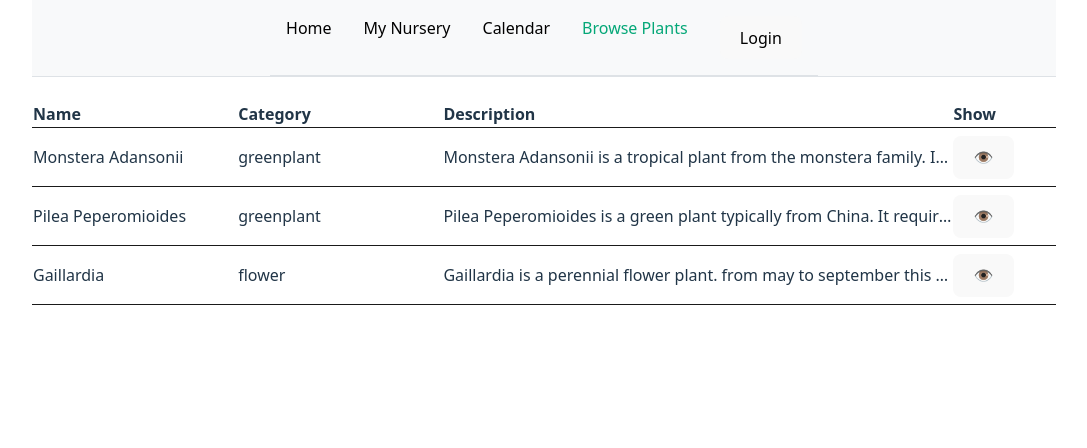
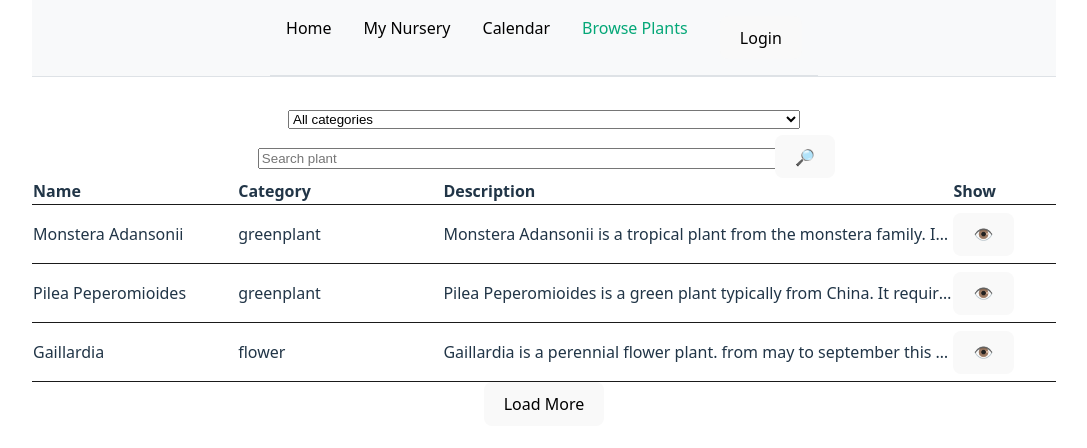
Before and after one commit to Federico-Alessi/web_app, a React (Vite) app in the folder smart_plant_panel/: page /browse in a window 1280 px wide. Shown: the top 448 px of the page, without its empty margins (96-1183 px from the left). Built offline with nearby package versions, Linux system fonts and the light colour scheme; data requests are answered from the project's data file.

Commit message:
implemented filters, downgraded json db to allow better search with "_like"

```diff
--- a/smart_plant_panel/src/Components/FetchPlants.jsx
+++ b/smart_plant_panel/src/Components/FetchPlants.jsx
@@ -1,24 +1,41 @@
 import React, { useEffect, useState } from "react";
+import PlantFilters from "./PlantFilters";
 
-const FetchPlants = ({onSelectPlant}) => {
+const FetchPlants = ({ onSelectPlant }) => {
     const [plants, setPlants] = useState([]);
+    const [loading, setLoading] = useState(false);
+    //PlantFilters
+    const [category, setCategory] = useState("");
+    const [plantName, setPlantName] = useState("");
+    const [limit, setLimit] = useState("20")
 
-    useEffect(() => {
-        const fetchData = async () => {
+    const fetchPlantsData = async () => {
+        setLoading(true);
         try {
-                const response = await fetch(`http://localhost:5000/plants`);
+            let url = `http://localhost:5000/plants?_limit=${limit}`
+            if (category) url+= `&category=` + category
+            if (plantName) url+= `&plantName_like=` + plantName
+            const response = await fetch(url);
             const result = await response.json();
             setPlants(result);
         } catch {
             return <h1>Database not available</h1>;
+        } finally {
+            setTimeout(() => setLoading(false), 500);
         }
     };
 
-        fetchData();
-    }, []);
+    useEffect(() => {
+        fetchPlantsData();
+    }, [category, plantName, limit]);
 
     return (
-        <div>
+        <>
+            <PlantFilters setCategory={setCategory} setName={setPlantName}/>
+            {loading ? (
+                <p>LOADING...</p>
+            ) : (
+                <>
                     <table>
                         <tr>
                             <th style={{ width: "20%" }}>Name</th>
@@ -47,7 +64,10 @@ const FetchPlants = ({onSelectPlant}) => {
                             </tr>
                         ))}
                     </table>
-        </div>
+                </>
+            )}
+            <button onClick={() => setLimit(prev => (Number(prev) + 20).toString())}>Load More</button>
+        </>
     );
 };
 
--- /dev/null
+++ b/smart_plant_panel/src/Components/PlantFilters.jsx
@@ -0,0 +1,28 @@
+import React, { useState } from "react";
+
+const PlantFilters = ({setCategory, setName}) => {
+    const [nameValue, setNameValue] = useState("");
+
+    return(
+        <div id="filters">
+        <label>
+            <select
+                id="category-filter"
+                onChange={e => {setCategory(e.target.value)}}
+                >
+                    <option value="">All categories</option>
+                    <option value="greenplant">Green Plant</option>
+                    <option value="succulent">Succulent</option>
+                    <option value="flower">Flower</option>
+
+            </select>
+        </label>
+        <label>
+            <input id="name-filter" value={nameValue} onChange={e => {setNameValue(e.target.value)}} placeholder="Search plant"></input>
+        </label>
+        <button id="search-btn" onClick={() => setName(nameValue)}>🔎</button>
+        </div>
+    )
+}
+
+export default PlantFilters
```
Also changed, not shown: 2 other files (tests, documents, lock files or other folders). Lines whose indentation alone changed are shown as unchanged.
